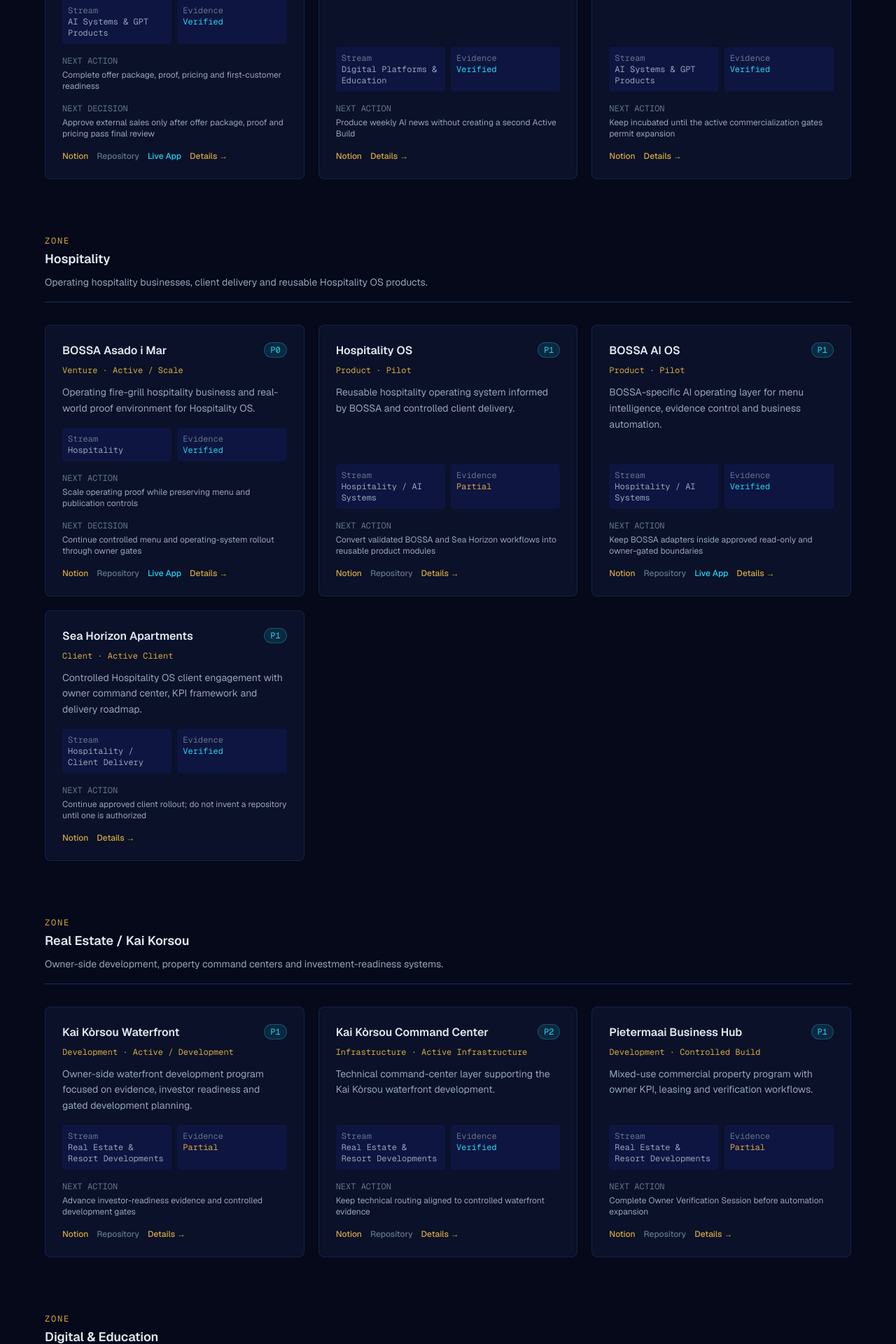
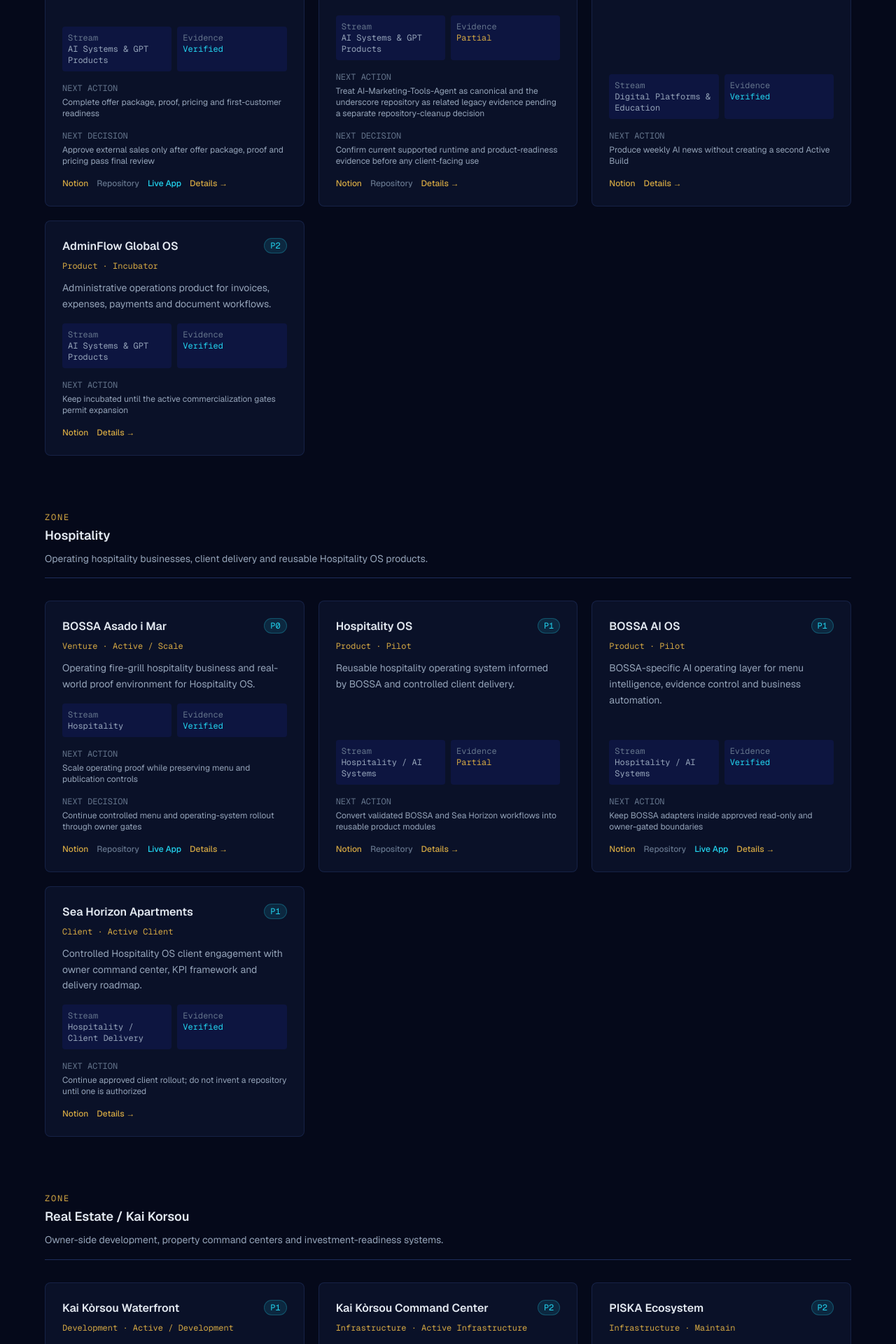
Before and after one commit to sahidattaf/sahid-ai-hub, a Next.js app: page /projects in a window 1280 px wide. Shown: the part 720-2640 px from the top of the page at 70% size. Built offline with nearby package versions, Linux system fonts and the light colour scheme.

Commit message:
feat: reconcile portfolio registry v2.1

```diff
--- a/data/project-registry.ts
+++ b/data/project-registry.ts
@@ -20,6 +20,7 @@
   websiteUrl?: string;
   githubUrl?: string;
   notionUrl?: string;
+  relatedRepositories?: string[];
   vercelProject?: string;
   parentProject?: string;
   category: string;
@@ -53,28 +54,32 @@
   hospitality: "https://app.notion.com/p/3c6a269fc9478154b7d6e79e6d5e84ad",
   bossa: "https://app.notion.com/p/05c90e89cc9e43d7a02690186d7e6e9f",
   pbh: "https://app.notion.com/p/31fa269fc9478011908edfec3ac41aef",
+  digitalKorsou: "https://app.notion.com/p/2eaa269fc947803c8518e3b023a10cb8",
   aiNews: "https://app.notion.com/p/2c4e2879910e487d989c0a64706c6498",
   adminFlow: "https://app.notion.com/p/3a1a269fc94781bc9542da75b24db29a",
   botanica: "https://app.notion.com/p/3c9a269fc94781e0b3ffdfa4754086db",
   seaHorizon: "https://app.notion.com/p/3c6a269fc94781e68876e4498c84c0bc",
   sahidOs: "https://app.notion.com/p/321a269fc9478055bf61d987b351260d",
+  piska: "https://app.notion.com/p/c86a269fc94782199824815f9ca88635",
 };
 
 export const REGISTRY: RegistryProject[] = [
   { id:"gpt-innovation-os", name:"GPT Innovation by Attaf", zone:"AI Business", portfolioStream:"AI Systems & GPT Products", assetType:"Venture", status:"Live", operatingStatus:"Active Build", visibility:"Public", description:"Commercial AI services and product platform focused first on Curaçao hospitality operators.", websiteUrl:"https://gpt-os-website.vercel.app/", githubUrl:"https://github.com/sahidattaf/gpt-innovation-os", notionUrl:NOTION.gpti, vercelProject:"gpt-os-website", category:"AI Business", stack:["Next.js","TypeScript","Vercel"], owner:"Sahid Attaf", priority:"P0", revenuePotential:"Platform", commercialStatus:"Commercialization", evidenceStatus:"Verified", ownerGate:"GPT Innovation G0-G8", nextDecision:"Approve external sales only after offer package, proof and pricing pass final review", nextAction:"Complete offer package, proof, pricing and first-customer readiness", lastReviewed:"2026-09-07", tags:["AI","Hospitality","Commercialization"] },
+  { id:"ai-marketing-tools", name:"AI Marketing Tools", zone:"AI Business", portfolioStream:"AI Systems & GPT Products", assetType:"Product", status:"Repo", operatingStatus:"Incubator", visibility:"Public", description:"AI-powered marketing platform retained as a GPT Innovation child product while product readiness and live-runtime evidence are reconciled.", githubUrl:"https://github.com/sahidattaf/AI-Marketing-Tools-Agent", notionUrl:NOTION.gpti, relatedRepositories:["https://github.com/sahidattaf/ai_marketing_tools_agent"], category:"Marketing AI", stack:["React","React Native","Flask","AI"], owner:"Sahid Attaf", priority:"P2", revenuePotential:"SaaS", commercialStatus:"Pre-Revenue", evidenceStatus:"Partial", parentProject:"gpt-innovation-os", nextDecision:"Confirm current supported runtime and product-readiness evidence before any client-facing use", nextAction:"Treat AI-Marketing-Tools-Agent as canonical and the underscore repository as related legacy evidence pending a separate repository-cleanup decision", lastReviewed:"2026-09-07", tags:["Marketing","AI","GPT Innovation"] },
   { id:"bossa-asado-i-mar", name:"BOSSA Asado i Mar", zone:"Hospitality", portfolioStream:"Hospitality", assetType:"Venture", status:"Live", operatingStatus:"Active / Scale", visibility:"Public", description:"Operating fire-grill hospitality business and real-world proof environment for Hospitality OS.", websiteUrl:"https://bossa-asado-i-mar.vercel.app/", githubUrl:"https://github.com/sahidattaf/BOSSA-ASADO-I-MAR", notionUrl:NOTION.bossa, vercelProject:"bossa-asado-i-mar", category:"Hospitality Business", stack:["Next.js","TypeScript","Vercel"], owner:"Sahid Attaf", priority:"P0", revenuePotential:"Operating Business", commercialStatus:"Revenue Operating", evidenceStatus:"Verified", nextDecision:"Continue controlled menu and operating-system rollout through owner gates", nextAction:"Scale operating proof while preserving menu and publication controls", lastReviewed:"2026-09-07", tags:["Hospitality","Restaurant","Proof"] },
   { id:"hospitality-os", name:"Hospitality OS", zone:"Hospitality", portfolioStream:"Hospitality / AI Systems", assetType:"Product", status:"Prototype", operatingStatus:"Pilot", visibility:"Private", description:"Reusable hospitality operating system informed by BOSSA and controlled client delivery.", githubUrl:"https://github.com/sahidattaf/hospitality-os-plugin", notionUrl:NOTION.hospitality, category:"AI Operating System", stack:["TypeScript","Notion","AI"], owner:"Sahid Attaf", priority:"P1", revenuePotential:"SaaS", commercialStatus:"Pilot", evidenceStatus:"Partial", parentProject:"gpt-innovation-os", nextAction:"Convert validated BOSSA and Sea Horizon workflows into reusable product modules", lastReviewed:"2026-09-07", tags:["Hospitality","AI OS","Product"] },
   { id:"bossa-ai-os", name:"BOSSA AI OS", zone:"Hospitality", portfolioStream:"Hospitality / AI Systems", assetType:"Product", status:"Live", operatingStatus:"Pilot", visibility:"Public", description:"BOSSA-specific AI operating layer for menu intelligence, evidence control and business automation.", websiteUrl:"https://bossa-ai-os.vercel.app/", githubUrl:"https://github.com/sahidattaf/bossa-ai-os", notionUrl:NOTION.bossa, vercelProject:"bossa-ai-os", category:"AI Operating System", stack:["Next.js","TypeScript","Vercel"], owner:"Sahid Attaf", priority:"P1", revenuePotential:"SaaS", commercialStatus:"Pilot", evidenceStatus:"Verified", parentProject:"hospitality-os", nextAction:"Keep BOSSA adapters inside approved read-only and owner-gated boundaries", lastReviewed:"2026-09-07", tags:["BOSSA","Hospitality","AI OS"] },
   { id:"sea-horizon", name:"Sea Horizon Apartments", zone:"Hospitality", portfolioStream:"Hospitality / Client Delivery", assetType:"Client", status:"Prototype", operatingStatus:"Active Client", visibility:"Private", description:"Controlled Hospitality OS client engagement with owner command center, KPI framework and delivery roadmap.", notionUrl:NOTION.seaHorizon, category:"Client Delivery", stack:["Notion","Hospitality OS"], owner:"Sahid Attaf", priority:"P1", revenuePotential:"Client Site", commercialStatus:"Revenue Operating", evidenceStatus:"Verified", parentProject:"hospitality-os", nextAction:"Continue approved client rollout; do not invent a repository until one is authorized", lastReviewed:"2026-09-07", tags:["Client","Hospitality","Mambo Beach"] },
   { id:"kai-korsou-waterfront", name:"Kai Kòrsou Waterfront", zone:"Real Estate / Kai Korsou", portfolioStream:"Real Estate & Resort Developments", assetType:"Development", status:"Prototype", operatingStatus:"Active / Development", visibility:"Private", description:"Owner-side waterfront development program focused on evidence, investor readiness and gated development planning.", githubUrl:"https://github.com/sahidattaf/kai-korsou-waterfront-development", notionUrl:NOTION.kai, category:"Waterfront Development", stack:["Notion","GitHub","Development Planning"], owner:"Sahid Attaf", priority:"P1", revenuePotential:"Development", commercialStatus:"Pre-Revenue", evidenceStatus:"Partial", nextAction:"Advance investor-readiness evidence and controlled development gates", lastReviewed:"2026-09-07", tags:["Real Estate","Waterfront","Curaçao"] },
   { id:"kai-korsou-command-center", name:"Kai Kòrsou Command Center", zone:"Real Estate / Kai Korsou", portfolioStream:"Real Estate & Resort Developments", assetType:"Infrastructure", status:"Prototype", operatingStatus:"Active Infrastructure", visibility:"Private", description:"Technical command-center layer supporting the Kai Kòrsou waterfront development.", githubUrl:"https://github.com/sahidattaf/kai-korsou-command-center", notionUrl:NOTION.kai, category:"Development Command Center", stack:["Next.js","TypeScript","Notion"], owner:"Sahid Attaf", priority:"P2", revenuePotential:"Portfolio", commercialStatus:"Internal", evidenceStatus:"Verified", parentProject:"kai-korsou-waterfront", nextAction:"Keep technical routing aligned to controlled waterfront evidence", lastReviewed:"2026-09-07", tags:["Command Center","Real Estate","Infrastructure"] },
+  { id:"piska-ecosystem", name:"PISKA Ecosystem", zone:"Real Estate / Kai Korsou", portfolioStream:"Real Estate & Resort Developments", assetType:"Infrastructure", status:"Repo", operatingStatus:"Maintain", visibility:"Hybrid", description:"Supporting AI agent and SDK capability layer for the Kai Kòrsou/Piskadera development ecosystem; represented once in the executive registry rather than as separate ventures.", githubUrl:"https://github.com/sahidattaf/piska-gpts-ecosystem", notionUrl:NOTION.piska, relatedRepositories:["https://github.com/sahidattaf/piska-sdk"], category:"Development AI Infrastructure", stack:["AI Agents","SDK","GitHub","Notion"], owner:"Sahid Attaf", priority:"P2", revenuePotential:"Portfolio", commercialStatus:"Internal", evidenceStatus:"Partial", parentProject:"kai-korsou-waterfront", nextDecision:"Keep legacy Piskadera and Jack Evertzberg repositories as evidence until a separately gated cleanup decision", nextAction:"Maintain one canonical PISKA ecosystem asset and reconcile supporting components without deleting or archiving legacy repositories", lastReviewed:"2026-09-07", tags:["PISKA","Kai Kòrsou","Agents","Infrastructure"] },
   { id:"pietermaai-business-hub", name:"Pietermaai Business Hub", zone:"Real Estate / Kai Korsou", portfolioStream:"Real Estate & Resort Developments", assetType:"Development", status:"Prototype", operatingStatus:"Controlled Build", visibility:"Private", description:"Mixed-use commercial property program with owner KPI, leasing and verification workflows.", githubUrl:"https://github.com/sahidattaf/pietermaai-business-hub", notionUrl:NOTION.pbh, category:"Commercial Real Estate", stack:["Notion","GitHub"], owner:"Sahid Attaf", priority:"P1", revenuePotential:"Development", commercialStatus:"Pre-Revenue", evidenceStatus:"Partial", ownerGate:"PBH-V2-E", nextAction:"Complete Owner Verification Session before automation expansion", lastReviewed:"2026-09-07", tags:["Pietermaai","Property","Commercial"] },
-  { id:"digital-korsou", name:"Digital Kòrsou — Boske di AI", zone:"Digital & Education", portfolioStream:"Digital Platforms & Education", assetType:"Venture", status:"Prototype", operatingStatus:"Pilot", visibility:"Public", description:"Controlled AI education and workforce/community pilot program.", githubUrl:"https://github.com/sahidattaf/digital-korsou-boske-ai", category:"AI Education", stack:["GitHub","AI Education"], owner:"Sahid Attaf", priority:"P1", revenuePotential:"Platform", commercialStatus:"Pilot", evidenceStatus:"Partial", ownerGate:"DK-IMPACTO-SEND", nextAction:"Prepare the September pilot while preserving partner and publication gates", lastReviewed:"2026-09-07", tags:["Education","Curaçao","AI"] },
+  { id:"digital-korsou", name:"Digital Kòrsou — Boske di AI", zone:"Digital & Education", portfolioStream:"Digital Platforms & Education", assetType:"Venture", status:"Prototype", operatingStatus:"Pilot", visibility:"Public", description:"Controlled AI education and workforce/community pilot program.", githubUrl:"https://github.com/sahidattaf/digital-korsou-boske-ai", notionUrl:NOTION.digitalKorsou, category:"AI Education", stack:["GitHub","Notion","AI Education"], owner:"Sahid Attaf", priority:"P1", revenuePotential:"Platform", commercialStatus:"Pilot", evidenceStatus:"Partial", ownerGate:"DK-IMPACTO-SEND", nextAction:"Prepare the September pilot while preserving partner and publication gates", lastReviewed:"2026-09-07", tags:["Education","Curaçao","AI"] },
   { id:"ai-weekly-news", name:"AI Weekly News", zone:"AI Business", portfolioStream:"Digital Platforms & Education", assetType:"Media Workstream", status:"Planning", operatingStatus:"Workstream", visibility:"Public", description:"Controlled media and acquisition workstream supporting the broader AI business ecosystem.", notionUrl:NOTION.aiNews, category:"AI Media", stack:["YouTube","Notion"], owner:"Sahid Attaf", priority:"P2", revenuePotential:"Media", commercialStatus:"Pre-Revenue", evidenceStatus:"Verified", parentProject:"gpt-innovation-os", nextAction:"Produce weekly AI news without creating a second Active Build", lastReviewed:"2026-09-07", tags:["Media","YouTube","AI News"] },
   { id:"adminflow-global-os", name:"AdminFlow Global OS", zone:"AI Business", portfolioStream:"AI Systems & GPT Products", assetType:"Product", status:"Planning", operatingStatus:"Incubator", visibility:"Private", description:"Administrative operations product for invoices, expenses, payments and document workflows.", notionUrl:NOTION.adminFlow, category:"Business Operations AI", stack:["Notion","AI"], owner:"Sahid Attaf", priority:"P2", revenuePotential:"SaaS", commercialStatus:"Pre-Revenue", evidenceStatus:"Verified", parentProject:"gpt-innovation-os", nextAction:"Keep incubated until the active commercialization gates permit expansion", lastReviewed:"2026-09-07", tags:["Admin","Automation","AI"] },
   { id:"sahid-botanica", name:"SĀHID BOTANICA", zone:"Incubator & Proof", portfolioStream:"Consumer Brands", assetType:"Venture", status:"Planning", operatingStatus:"Incubator", visibility:"Private", description:"Owner-controlled Curaçao-founded beauty brand currently in controlled preparation and brand-screening stage.", notionUrl:NOTION.botanica, category:"Consumer Brand", stack:["Notion"], owner:"Sahid Attaf", priority:"P2", revenuePotential:"Consumer Brand", commercialStatus:"Pre-Revenue", evidenceStatus:"Verified", nextAction:"Remain preparation-only pending the next explicit owner gate", lastReviewed:"2026-09-07", tags:["Beauty","Brand","Incubator"] },
   { id:"reflexhon-global", name:"Reflexhon Global", zone:"Digital & Education", portfolioStream:"Digital Platforms & Education", assetType:"Venture", status:"Repo", operatingStatus:"Incubator", visibility:"Public", description:"Digital platform initiative retained as an incubator rather than a founder Top 3 build.", githubUrl:"https://github.com/sahidattaf/reflexhon-global", category:"Digital Platform", stack:["GitHub"], owner:"Sahid Attaf", priority:"P2", revenuePotential:"Platform", commercialStatus:"Pre-Revenue", evidenceStatus:"Partial", nextAction:"Reconcile current scope and command-center ownership before further build", lastReviewed:"2026-09-07", tags:["Digital","Platform","Incubator"] },
-  { id:"sahid-ai-hub", name:"Sahid AI Hub", zone:"Infrastructure", portfolioStream:"Portfolio Infrastructure", assetType:"Infrastructure", status:"Live", operatingStatus:"Active Infrastructure", visibility:"Public", description:"Technical portfolio registry and dashboard connecting projects, repositories, deployments and evidence routing.", githubUrl:"https://github.com/sahidattaf/sahid-ai-hub", vercelProject:"sahid-ai-hub", category:"Portfolio Infrastructure", stack:["Next.js 16","TypeScript","Tailwind CSS v4","Vercel"], owner:"Sahid Attaf", priority:"P1", revenuePotential:"Portfolio", commercialStatus:"Internal", evidenceStatus:"Verified", nextAction:"Complete Portfolio Registry v2 and stop for owner review before merge or deploy", lastReviewed:"2026-09-07", tags:["Portfolio","Registry","Infrastructure"] },
+  { id:"sahid-ai-hub", name:"Sahid AI Hub", zone:"Infrastructure", portfolioStream:"Portfolio Infrastructure", assetType:"Infrastructure", status:"Live", operatingStatus:"Active Infrastructure", visibility:"Public", description:"Technical portfolio registry and dashboard connecting projects, repositories, deployments and evidence routing.", githubUrl:"https://github.com/sahidattaf/sahid-ai-hub", vercelProject:"sahid-ai-hub", category:"Portfolio Infrastructure", stack:["Next.js 16","TypeScript","Tailwind CSS v4","Vercel"], owner:"Sahid Attaf", priority:"P1", revenuePotential:"Portfolio", commercialStatus:"Internal", evidenceStatus:"Verified", nextAction:"Maintain Registry v2.1 accuracy, reconcile evidence gaps, and keep portfolio routing aligned to owner-approved project states", lastReviewed:"2026-09-07", tags:["Portfolio","Registry","Infrastructure"] },
   { id:"sahid-ai-operating-system", name:"Sahid AI Operating System", zone:"Infrastructure", portfolioStream:"Portfolio Infrastructure", assetType:"Infrastructure", status:"Repo", operatingStatus:"Active Infrastructure", visibility:"Private", description:"Internal operating and control layer for portfolio routing and governance.", githubUrl:"https://github.com/sahidattaf/sahid-ai-operating-system", notionUrl:NOTION.sahidOs, category:"Operating System", stack:["Notion","GitHub"], owner:"Sahid Attaf", priority:"P1", revenuePotential:"Portfolio", commercialStatus:"Internal", evidenceStatus:"Verified", nextAction:"Maintain governance separation between strategy, execution and technical evidence", lastReviewed:"2026-09-07", tags:["Operating System","Governance","Infrastructure"] },
   { id:"jobhunter-gpt", name:"JobHunterGPT", zone:"Incubator & Proof", portfolioStream:"AI Systems & GPT Products", assetType:"Product", status:"Live", operatingStatus:"Maintain", visibility:"Public", description:"AI job-search proof-of-work product retained as portfolio evidence rather than an active founder build.", websiteUrl:"https://jobhunter-gpt-gamma.vercel.app/", githubUrl:"https://github.com/sahidattaf/jobhunter-gpt", vercelProject:"jobhunter-gpt", category:"Career Tech", stack:["Next.js","TypeScript","Vercel"], owner:"Sahid Attaf", priority:"P3", revenuePotential:"SaaS", commercialStatus:"Pre-Revenue", evidenceStatus:"Verified", nextAction:"Maintain as proof; do not displace current Top 3 priorities", lastReviewed:"2026-09-07", tags:["GPT","Career","Proof"] },
   { id:"dreamscape", name:"Dreamscape", zone:"Incubator & Proof", portfolioStream:"R&D / Experimental", assetType:"Research", status:"Repo", operatingStatus:"Parked", visibility:"Public", description:"Creative AI research project parked until portfolio capacity is explicitly reopened.", githubUrl:"https://github.com/sahidattaf/dreamscape", category:"Creative AI", stack:["GitHub"], owner:"Sahid Attaf", priority:"P3", revenuePotential:"SaaS", commercialStatus:"Pre-Revenue", evidenceStatus:"Partial", nextAction:"Keep parked; preserve repository as R&D evidence", lastReviewed:"2026-09-07", tags:["R&D","Creative AI","Parked"] },
@@ -92,6 +97,7 @@
     if (ids.has(project.id)) errors.push(`${project.id}: duplicate id`);
     ids.add(project.id);
     for (const [label, value] of [["websiteUrl", project.websiteUrl], ["githubUrl", project.githubUrl], ["notionUrl", project.notionUrl]] as const) if (value && !isHttpUrl(value)) errors.push(`${project.id}: invalid ${label}`);
+    for (const relatedRepository of project.relatedRepositories ?? []) if (!isHttpUrl(relatedRepository)) errors.push(`${project.id}: invalid relatedRepositories URL`);
     if (project.parentProject && project.parentProject === project.id) errors.push(`${project.id}: cannot parent itself`);
   }
   for (const project of projects) if (project.parentProject && !ids.has(project.parentProject)) errors.push(`${project.id}: unknown parent ${project.parentProject}`);
```
